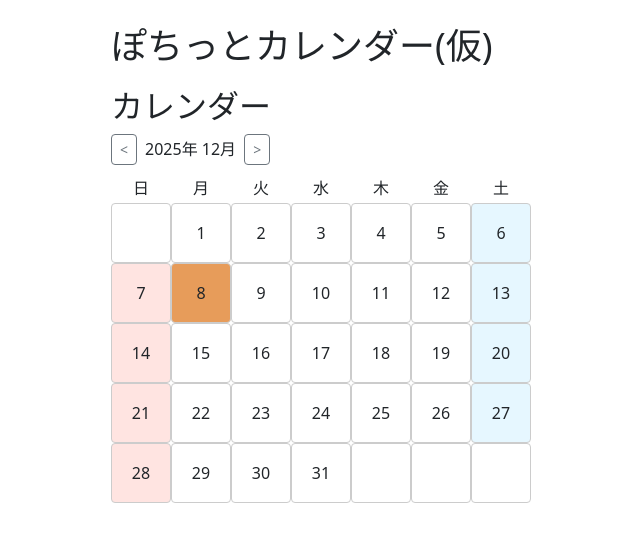
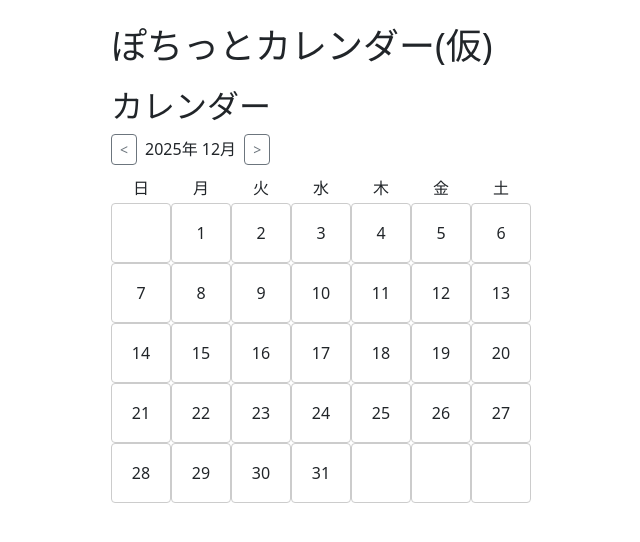
Before and after one commit to natsuki10/pochitto-calendar, a React app in the folder frontend/: page / in a window 1280 px wide. Shown: the top 542 px of the page, without its empty margins (319-959 px from the left). Built offline with nearby package versions, Linux system fonts and the light colour scheme; the HTML template or start-up script is replaced by a standard one.

Commit message:
#3 頑張り度で色変更

```diff
--- a/frontend/src/App.jsx
+++ b/frontend/src/App.jsx
@@ -168,6 +168,7 @@ function App() {
                 month={ym.month}
                 selectedDate={selectedDate}
                 setSelectedDate={setSelectedDate}
+                records={records}
               />
 
               <EditPanel
--- a/frontend/src/components/Calendar/Calendar.jsx
+++ b/frontend/src/components/Calendar/Calendar.jsx
@@ -2,9 +2,16 @@
 import DayCell from "./DayCell";
 import { createCalendar } from "../../util/createCalendar";
 
-function Calendar({ year, month, selectedDate, setSelectedDate }) {
+function Calendar({ year, month, selectedDate, setSelectedDate, records }) {
   const calendar = createCalendar(year, month);
   const weekLabels = ["日", "月", "火", "水", "木", "金", "土"];
+  const effortColors = {
+    0: "white",
+    1: "#eaf6ff",
+    2: "#cfe9ff",
+    3: "#9fd3ff",
+    4: "#4aa8ff",
+  };
 
   return (
     <div>
@@ -32,13 +39,21 @@ function Calendar({ year, month, selectedDate, setSelectedDate }) {
         <div key={wIndex} style={{ display: "flex" }}>
           {week.map((d, dIndex) => {
             const hasDay = d.day != null; // 日付が入っているマスかどうか
-            const dateKey = hasDay ? `${year}-${month}-${d.day}` : null;
+            const mm = String(month).padStart(2, "0");
+            const dd = String(d.day).padStart(2, "0");
+            const dateKey = hasDay ? `${year}-${mm}-${dd}` : null;
+
+            const effort =
+              hasDay && dateKey ? records?.[dateKey]?.effort ?? 0 : 0;
+            const bgColor = hasDay
+              ? effortColors[effort] ?? effortColors[0]
+              : "transparent";
 
             return (
               <DayCell
                 key={dIndex}
                 day={d.day}
-                bgColor={d.bgColor}
+                bgColor={bgColor}
                 isSelected={hasDay && selectedDate === dateKey}
                 onClick={hasDay ? () => setSelectedDate(dateKey) : undefined}
               />
```
